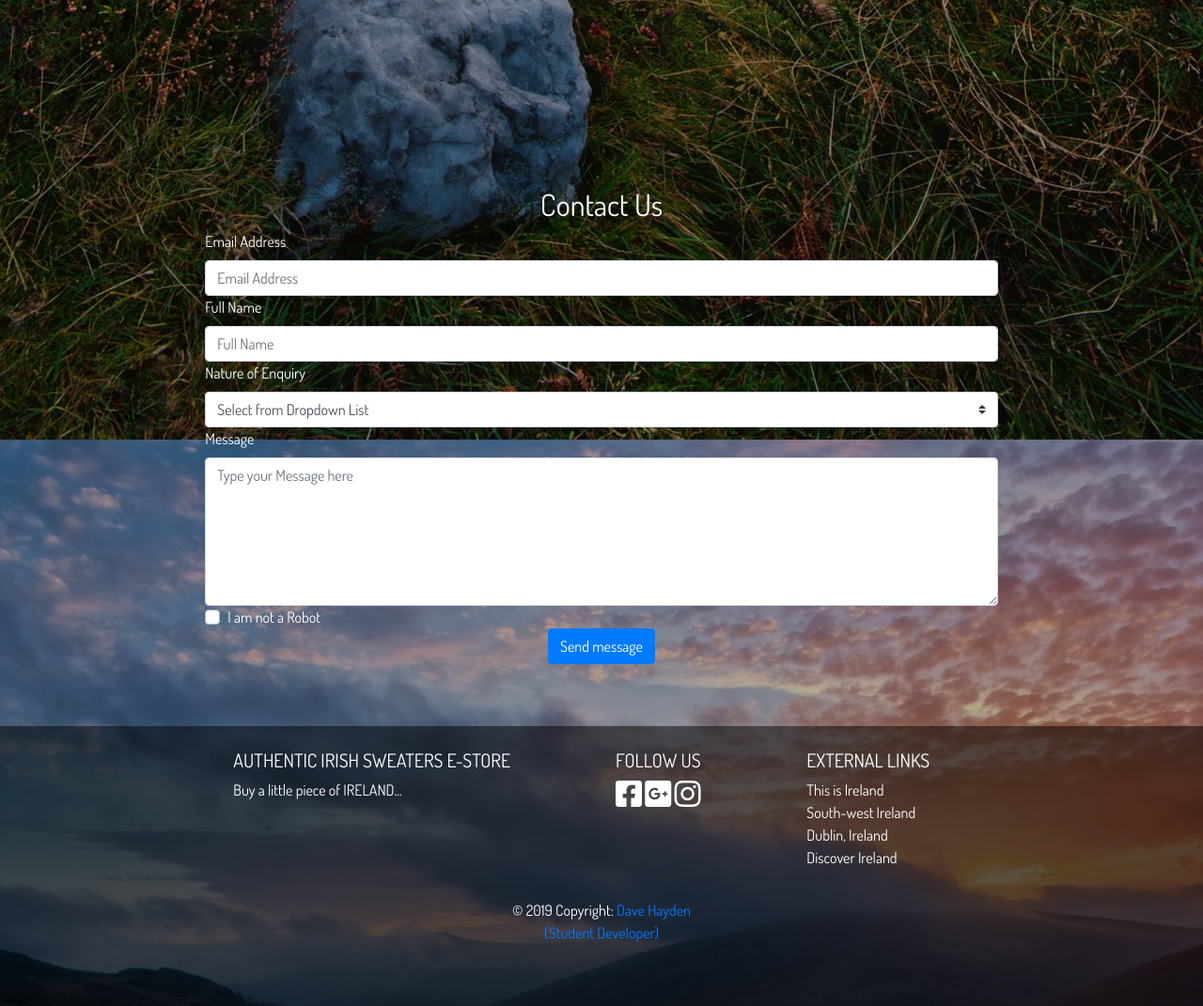
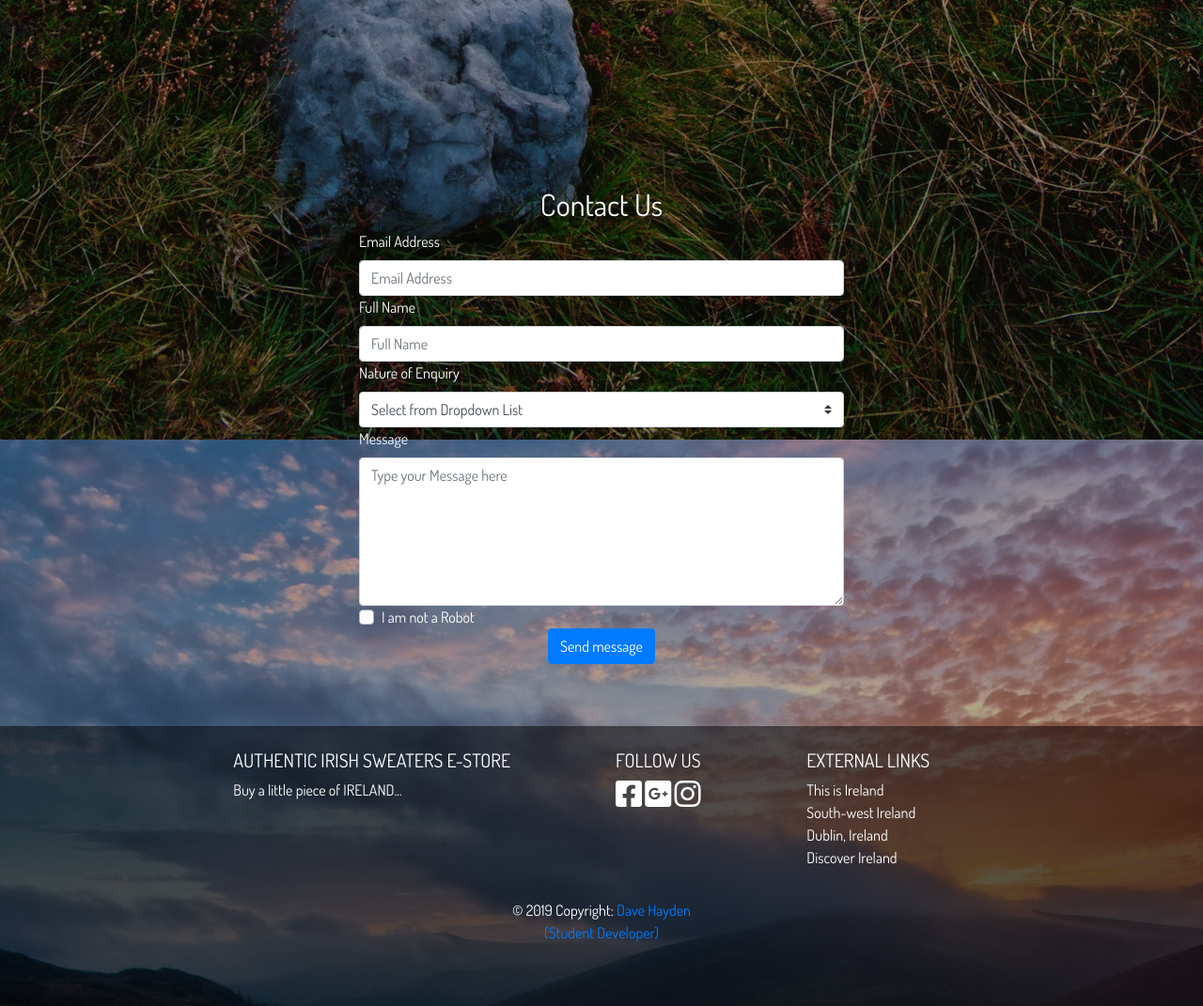
Before and after one commit to Code-Institute-Submissions/haydal810-Milestone-Project-4, a Django app: page / in a window 1280 px wide. Shown: the part 1508-2579 px from the top of the page at 94% size. Run offline with Django 3.2, Linux system fonts and the light colour scheme; some libraries are stand-ins or nearby versions.

Commit message:
adjust col size for contact us form

```diff
--- a/templates/base.html
+++ b/templates/base.html
@@ -156,7 +156,7 @@
             </div>
             <!-- Row for Contact Us -->
             <div class="row justify-content-center">
-                <div class="col-10 col-md-8 centre_alignment text-white col_content">
+                <div class="col-10 col-md-5 centre_alignment text-white col_content">
                     {% block contactus_content %}
                     {% endblock %}
                 </div>
```
